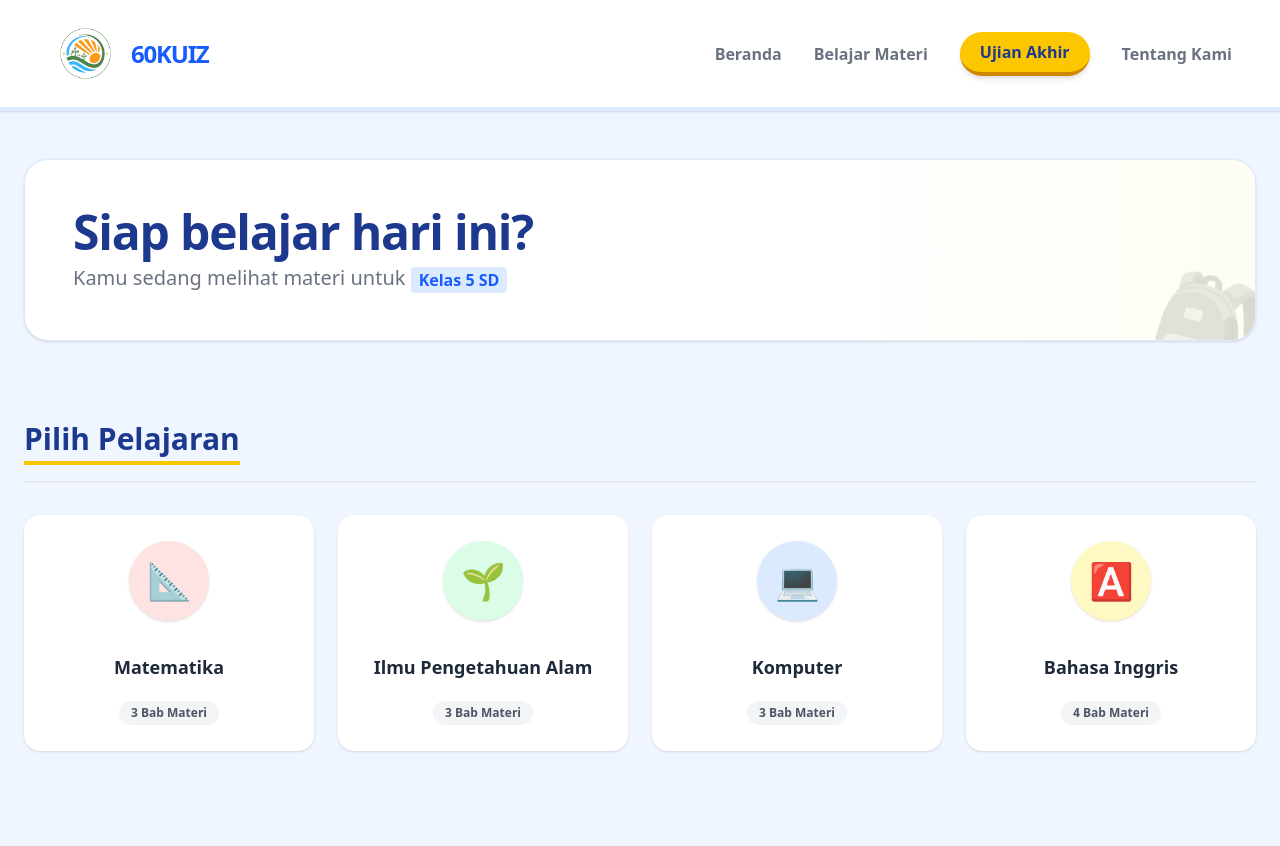
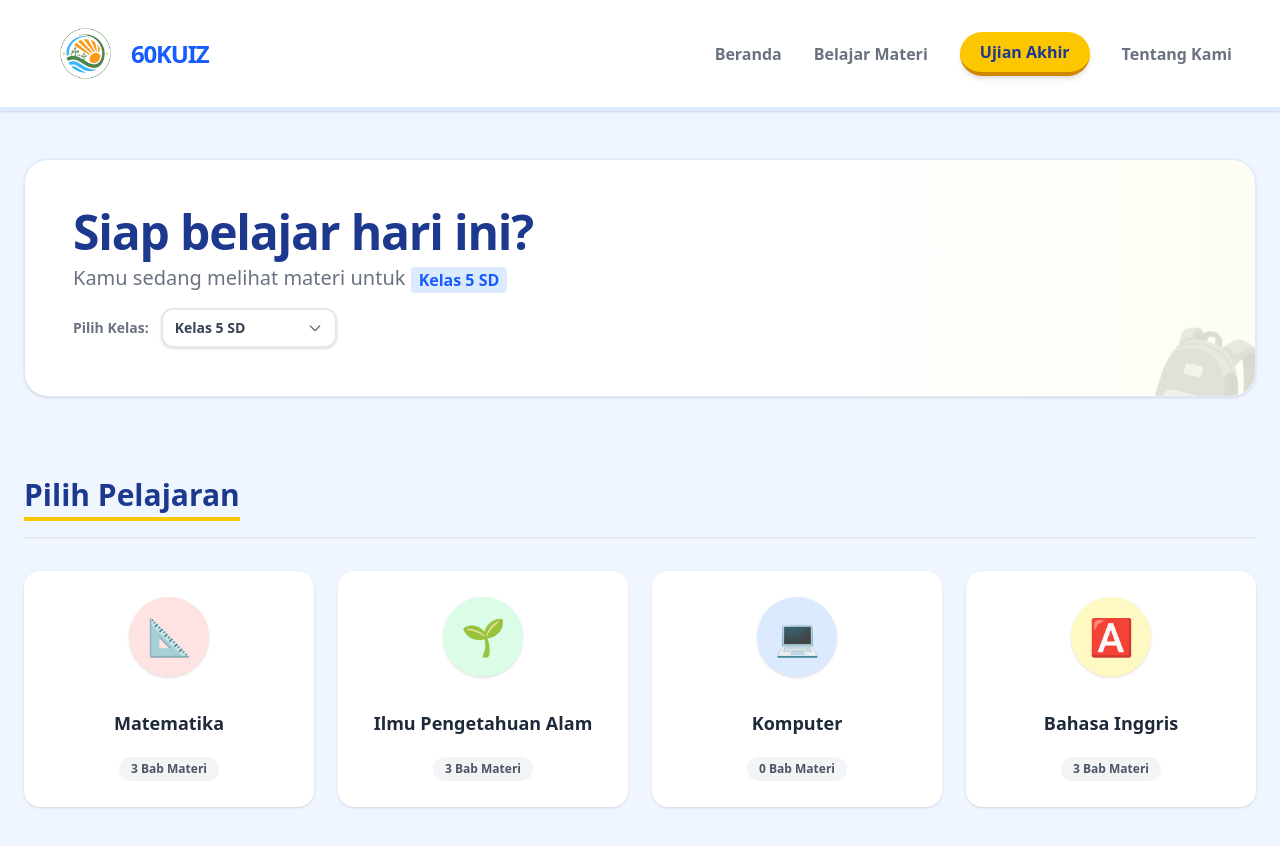
Before and after one commit to Ramaaaadevs/Website-Edukasi-SDN39TBT, a Next.js app: page /modul in a window 1280 px wide. Shown: the top 846 px of the page. Built offline with nearby package versions, Linux system fonts and the light colour scheme.

Commit message:
feat: upgrade class filters in modules page with custom dropdowns and real chapter counts

```diff
--- a/src/app/modul/[mapelSlug]/page.jsx
+++ b/src/app/modul/[mapelSlug]/page.jsx
@@ -1,7 +1,76 @@
 "use client";
 
+import { useState, useEffect, useRef, Suspense } from "react";
 import { useSearchParams, useParams, useRouter } from "next/navigation";
 import Link from "next/link";
+
+// CUSTOM SELECT COMPONENT FOR HIGH-QUALITY DROPDOWNS
+function CustomSelect({ value, options, onChange, themeColor = "blue", compact = false }) {
+  const [isOpen, setIsOpen] = useState(false);
+  const containerRef = useRef(null);
+
+  useEffect(() => {
+    function handleClickOutside(event) {
+      if (containerRef.current && !containerRef.current.contains(event.target)) {
+        setIsOpen(false);
+      }
+    }
+    document.addEventListener("mousedown", handleClickOutside);
+    return () => document.removeEventListener("mousedown", handleClickOutside);
+  }, []);
+
+  const activeOption = options.find((opt) => opt.value === value) || options[0];
+
+  const hoverBg = themeColor === "blue" ? "hover:bg-blue-50 text-blue-900" : "hover:bg-orange-50 text-orange-900";
+  const activeBg = themeColor === "blue" ? "bg-blue-600 text-white" : "bg-orange-500 text-white";
+
+  return (
+    <div className="relative w-full text-left select-none text-gray-800" ref={containerRef}>
+      <button
+        type="button"
+        onClick={() => setIsOpen(!isOpen)}
+        className={`w-full bg-white border-2 rounded-xl flex items-center justify-between font-bold text-xs md:text-sm text-gray-700 shadow-sm hover:shadow transition-all duration-200 cursor-pointer ${
+          compact ? "py-2 px-3" : "py-3 px-4"
+        } ${
+          isOpen ? (themeColor === "blue" ? "border-blue-500 ring-2 ring-blue-100" : "border-orange-500 ring-2 ring-orange-100") : "border-gray-200"
+        }`}
+      >
+        <span className="truncate">{activeOption?.label || ""}</span>
+        <svg
+          className={`h-4 w-4 text-gray-500 transition-transform duration-200 ${isOpen ? "transform rotate-180" : ""}`}
+          fill="none"
+          viewBox="0 0 24 24"
+          stroke="currentColor"
+        >
+          <path strokeLinecap="round" strokeLinejoin="round" strokeWidth={2} d="M19 9l-7 7-7-7" />
+        </svg>
+      </button>
+
+      {isOpen && (
+        <div className="absolute z-50 mt-2 w-full bg-white border border-gray-100 rounded-2xl shadow-xl py-1 overflow-hidden max-h-60 overflow-y-auto">
+          {options.map((option) => {
+            const isSelected = option.value === value;
+            return (
+              <button
+                key={option.value}
+                type="button"
+                onClick={() => {
+                  onChange(option.value);
+                  setIsOpen(false);
+                }}
+                className={`w-full text-left px-4 py-2.5 text-xs font-bold transition-colors cursor-pointer ${
+                  isSelected ? activeBg : `text-gray-600 ${hoverBg}`
+                }`}
+              >
+                {option.label}
+              </button>
+            );
+          })}
+        </div>
+      )}
+    </div>
+  );
+}
 
 // ==========================================
 // 1. DATA (Database Materi)
@@ -145,12 +214,19 @@ const Breadcrumb = ({ judulMapel, kelasAktif }) => (
   </div>
 );
 
-const HeaderBanner = ({ data, kelasAktif, onBack, onGantiKelas }) => (
-  <div className={`rounded-3xl p-8 md:p-12 text-white relative overflow-hidden shadow-xl mb-10 bg-gradient-to-r ${data.gradient}`}>
+const HeaderBanner = ({ data, kelasAktif, onBack, onGantiKelas }) => {
+  const opsiKelas = [
+    { value: "5", label: "Kelas 5" },
+    { value: "6", label: "Kelas 6" },
+    { value: "semua", label: "Semua Kelas" }
+  ];
+
+  return (
+    <div className={`rounded-3xl p-8 md:p-12 text-white relative shadow-xl mb-10 bg-gradient-to-r ${data.gradient}`}>
       <div className="relative z-10 w-full md:w-2/3">
         <button
           onClick={onBack}
-        className="flex items-center text-sm font-bold opacity-80 hover:opacity-100 transition mb-4"
+          className="flex items-center text-sm font-bold opacity-80 hover:opacity-100 transition mb-4 cursor-pointer"
         >
           <svg className="w-4 h-4 mr-1" fill="none" stroke="currentColor" viewBox="0 0 24 24"><path strokeLinecap="round" strokeLinejoin="round" strokeWidth="2" d="M10 19l-7-7m0 0l7-7m-7 7h18"></path></svg>
           Ganti Pelajaran
@@ -160,36 +236,31 @@ const HeaderBanner = ({ data, kelasAktif, onBack, onGantiKelas }) => (
           {data.judul}
         </h1>
 
-      {/* --- BAGIAN DROPDOWN PILIH KELAS (DITAMBAHKAN KEMBALI) --- */}
-      <div className="flex items-center gap-3 mt-4">
-        <p className="text-white/90 text-lg font-medium">Materi untuk:</p>
-        <div className="relative">
-          <select
-            value={kelasAktif}
-            onChange={(e) => onGantiKelas(e.target.value)}
-            className="appearance-none bg-white/20 hover:bg-white/30 text-white font-bold py-2 pl-4 pr-10 rounded-xl border border-white/30 backdrop-blur-sm cursor-pointer focus:outline-none focus:ring-2 focus:ring-white/50 transition-all"
-          >
-            {[5, 6].map((k) => (
-              <option key={k} value={k} className="text-gray-800 bg-white">
-                Kelas {k}
-              </option>
-            ))}
-          </select>
-          {/* Icon Panah Dropdown */}
-          <div className="pointer-events-none absolute inset-y-0 right-0 flex items-center px-3 text-white">
-            <svg className="h-4 w-4 fill-current" viewBox="0 0 20 20"><path d="M5.293 7.293a1 1 0 011.414 0L10 10.586l3.293-3.293a1 1 0 111.414 1.414l-4 4a1 1 0 01-1.414 0l-4-4a1 1 0 010-1.414z" clipRule="evenodd" /></svg>
-          </div>
+        {/* --- BAGIAN DROPDOWN PILIH KELAS DENGAN CUSTOM SELECT --- */}
+        <div className="flex flex-col sm:flex-row sm:items-center gap-3 mt-4">
+          <p className="text-white/95 text-base md:text-lg font-bold">Materi untuk:</p>
+          <div className="w-40">
+            <CustomSelect
+              value={String(kelasAktif)}
+              options={opsiKelas}
+              onChange={onGantiKelas}
+              themeColor="blue"
+              compact={true}
+            />
           </div>
         </div>
         {/* --------------------------------------------------------- */}
 
       </div>
 
-    <div className="hidden md:flex absolute right-10 top-1/2 -translate-y-1/2 text-[10rem] opacity-20 rotate-12 select-none pointer-events-none">
+      <div className="absolute inset-0 rounded-3xl overflow-hidden pointer-events-none z-0">
+        <div className="hidden md:flex absolute right-10 top-1/2 -translate-y-1/2 text-[10rem] opacity-20 rotate-12 select-none">
           {data.iconUtama}
         </div>
       </div>
+    </div>
   );
+};
 
 const TopicCard = ({ item, mapelSlug, kelasAktif }) => (
   <div className="bg-white rounded-2xl p-6 shadow-sm hover:shadow-xl transition-all hover:-translate-y-1 border border-transparent hover:border-blue-200 group flex flex-col h-full">
@@ -211,7 +282,9 @@ const TopicCard = ({ item, mapelSlug, kelasAktif }) => (
 const EmptyState = ({ kelasAktif }) => (
   <div className="col-span-full py-20 text-center border-2 border-dashed border-gray-200 rounded-3xl">
     <div className="text-6xl mb-4 grayscale opacity-30">📭</div>
-    <h3 className="text-xl font-bold text-gray-400">Belum ada materi untuk Kelas {kelasAktif}</h3>
+    <h3 className="text-xl font-bold text-gray-400">
+      Belum ada materi untuk {kelasAktif === "semua" ? "Semua Kelas" : `Kelas ${kelasAktif}`}
+    </h3>
     <p className="text-gray-400 text-sm">Coba cek pelajaran lain atau kembali lagi nanti ya!</p>
   </div>
 );
@@ -219,24 +292,25 @@ const EmptyState = ({ kelasAktif }) => (
 // ==========================================
 // 3. MAIN COMPONENT
 // ==========================================
-export default function HalamanSubModul() {
+export function HalamanSubModulContent() {
   const params = useParams();
   const searchParams = useSearchParams();
   const router = useRouter();
 
   const slug = params.mapelSlug;
-  const kelasAktif = parseInt(searchParams.get("kelas")) || 5;
+  const kelasParam = searchParams.get("kelas");
+  const kelasAktif = kelasParam === "6" ? "6" : (kelasParam === "semua" ? "semua" : "5");
 
   // Logic: Ambil data berdasarkan slug, fallback ke default jika tidak ketemu
   const dataCurrent = databaseMateri[slug] || databaseMateri["default"];
 
   // Logic: Filtering Kelas
   const listTopikTersedia = dataCurrent.topik.filter(item => {
-    // Jika di data ada properti 'kelas', filter berdasarkan itu
+    if (kelasAktif === "semua") return true;
+    const kelasNum = parseInt(kelasAktif);
     if (item.kelas) {
-      return item.kelas.includes(kelasAktif);
+      return item.kelas.includes(kelasNum);
     }
-    // Jika tidak ada properti 'kelas', berarti materi ini untuk semua kelas
     return true;
   });
 
@@ -283,3 +357,11 @@ export default function HalamanSubModul() {
     </div>
   );
 }
+
+export default function HalamanSubModul() {
+  return (
+    <Suspense fallback={<div className="h-screen flex items-center justify-center font-bold text-gray-400">Loading Modul...</div>}>
+      <HalamanSubModulContent />
+    </Suspense>
+  );
+}
--- a/src/app/modul/page.jsx
+++ b/src/app/modul/page.jsx
@@ -1,7 +1,76 @@
 "use client";
 
-import { useState } from "react";
+import { useState, useEffect, useRef, Suspense } from "react";
 import Link from "next/link";
+import { useRouter, useSearchParams } from "next/navigation";
+
+// CUSTOM SELECT COMPONENT FOR HIGH-QUALITY DROPDOWNS
+function CustomSelect({ value, options, onChange, themeColor = "blue", compact = false }) {
+  const [isOpen, setIsOpen] = useState(false);
+  const containerRef = useRef(null);
+
+  useEffect(() => {
+    function handleClickOutside(event) {
+      if (containerRef.current && !containerRef.current.contains(event.target)) {
+        setIsOpen(false);
+      }
+    }
+    document.addEventListener("mousedown", handleClickOutside);
+    return () => document.removeEventListener("mousedown", handleClickOutside);
+  }, []);
+
+  const activeOption = options.find((opt) => opt.value === value) || options[0];
+
+  const hoverBg = themeColor === "blue" ? "hover:bg-blue-50 text-blue-900" : "hover:bg-orange-50 text-orange-900";
+  const activeBg = themeColor === "blue" ? "bg-blue-600 text-white" : "bg-orange-500 text-white";
+
+  return (
+    <div className="relative w-full text-left select-none animate-fadeIn" ref={containerRef}>
+      <button
+        type="button"
+        onClick={() => setIsOpen(!isOpen)}
+        className={`w-full bg-white border-2 rounded-xl flex items-center justify-between font-bold text-xs md:text-sm text-gray-700 shadow-sm hover:shadow transition-all duration-200 cursor-pointer ${
+          compact ? "py-2 px-3" : "py-3 px-4"
+        } ${
+          isOpen ? (themeColor === "blue" ? "border-blue-500 ring-2 ring-blue-100" : "border-orange-500 ring-2 ring-orange-100") : "border-gray-200"
+        }`}
+      >
+        <span className="truncate">{activeOption?.label || ""}</span>
+        <svg
+          className={`h-4 w-4 text-gray-500 transition-transform duration-200 ${isOpen ? "transform rotate-180" : ""}`}
+          fill="none"
+          viewBox="0 0 24 24"
+          stroke="currentColor"
+        >
+          <path strokeLinecap="round" strokeLinejoin="round" strokeWidth={2} d="M19 9l-7 7-7-7" />
+        </svg>
+      </button>
+
+      {isOpen && (
+        <div className="absolute z-50 mt-2 w-full bg-white border border-gray-100 rounded-2xl shadow-xl py-1 overflow-hidden max-h-60 overflow-y-auto">
+          {options.map((option) => {
+            const isSelected = option.value === value;
+            return (
+              <button
+                key={option.value}
+                type="button"
+                onClick={() => {
+                  onChange(option.value);
+                  setIsOpen(false);
+                }}
+                className={`w-full text-left px-4 py-2.5 text-xs font-bold transition-colors cursor-pointer ${
+                  isSelected ? activeBg : `text-gray-600 ${hoverBg}`
+                }`}
+              >
+                {option.label}
+              </button>
+            );
+          })}
+        </div>
+      )}
+    </div>
+  );
+}
 
 // DATA MATA PELAJARAN
 // Kita ubah strukturnya. Sekarang setiap mapel punya data khusus untuk kelas 5 dan 6.
@@ -12,10 +81,10 @@ const databaseMapel = [
     slug: "matematika",
     icon: "📐",
     warna: "bg-red-100 text-red-500",
-    // Data spesifik per kelas
     infoKelas: {
-      "5": { jumlahBab: 3},
-      "6": { jumlahBab: 8}
+      "5": { jumlahBab: 3 },
+      "6": { jumlahBab: 4 },
+      "semua": { jumlahBab: 4 }
     }
   },
   {
@@ -26,7 +95,8 @@ const databaseMapel = [
     warna: "bg-green-100 text-green-600",
     infoKelas: {
       "5": { jumlahBab: 3, deskripsi: "Ekosistem & Manusia" },
-      "6": { jumlahBab: 9, deskripsi: "Tata Surya & Listrik" }
+      "6": { jumlahBab: 3, deskripsi: "Tata Surya & Listrik" },
+      "semua": { jumlahBab: 3, deskripsi: "Materi IPA Lengkap" }
     }
   },
   {
@@ -36,8 +106,9 @@ const databaseMapel = [
     icon: "💻",
     warna: "bg-blue-100 text-blue-500",
     infoKelas: {
-      "5": { jumlahBab: 3, deskripsi: "Dasar Ketik & Paint" },
-      "6": { jumlahBab: 3, deskripsi: "Microsoft Office Dasar" }
+      "5": { jumlahBab: 0, deskripsi: "Dasar Komputer" },
+      "6": { jumlahBab: 0, deskripsi: "Dasar Komputer" },
+      "semua": { jumlahBab: 0, deskripsi: "Dasar Komputer" }
     }
   },
   {
@@ -47,37 +118,75 @@ const databaseMapel = [
     icon: "🅰️",
     warna: "bg-yellow-100 text-yellow-600",
     infoKelas: {
-      "5": { jumlahBab: 4, deskripsi: "Daily Conversation" },
-      "6": { jumlahBab: 6, deskripsi: "Grammar & Tenses" }
+      "5": { jumlahBab: 3, deskripsi: "Daily Conversation" },
+      "6": { jumlahBab: 2, deskripsi: "Grammar & Tenses" },
+      "semua": { jumlahBab: 3, deskripsi: "Bahasa Inggris Lengkap" }
     }
   },
 ];
 
-export default function HalamanModul() {
-  // Default Kelas 5
-  const [kelasTerpilih, setKelasTerpilih] = useState("5");
+export function HalamanModulContent() {
+  const router = useRouter();
+  const searchParams = useSearchParams();
 
-  const handleGantiKelas = (e) => {
-    setKelasTerpilih(e.target.value);
+  // Read initial class from search parameters (default "5")
+  const kelasParam = searchParams.get("kelas");
+  const initialKelas = kelasParam === "6" ? "6" : (kelasParam === "semua" ? "semua" : "5");
+
+  const [kelasTerpilih, setKelasTerpilih] = useState(initialKelas);
+
+  // Sync state with query parameters
+  useEffect(() => {
+    const currentParam = searchParams.get("kelas");
+    const syncKelas = currentParam === "6" ? "6" : (currentParam === "semua" ? "semua" : "5");
+    setKelasTerpilih(syncKelas);
+  }, [searchParams]);
+
+  const handleGantiKelas = (val) => {
+    setKelasTerpilih(val);
+    router.push(`/modul?kelas=${val}`);
   };
+
+  const opsiKelas = [
+    { value: "5", label: "Kelas 5 SD" },
+    { value: "6", label: "Kelas 6 SD" },
+    { value: "semua", label: "Semua Kelas" }
+  ];
 
   return (
     <div className="page-container">
 
       {/* 1. HEADER SECTION */}
       <div className="modul-header-wrapper">
-        <header className="modul-header-box">
-          <div className="relative z-10">
+        <header className="modul-header-box flex flex-col md:flex-row md:items-center justify-between gap-6 relative">
+          <div className="relative z-10 max-w-xl">
             <h1 className="modul-title">Siap belajar hari ini?</h1>
-            <p className="modul-subtitle">
-              Kamu sedang melihat materi untuk <span className="font-bold text-blue-600 bg-blue-100 px-2 py-0.5 rounded text-base align-middle">Kelas {kelasTerpilih} SD</span>
+            <p className="modul-subtitle mb-4">
+              Kamu sedang melihat materi untuk <span className="font-bold text-blue-600 bg-blue-100 px-2 py-0.5 rounded text-base align-middle">
+                {kelasTerpilih === "semua" ? "Semua Kelas SD" : `Kelas ${kelasTerpilih} SD`}
+              </span>
             </p>
+
+            <div className="flex items-center gap-3 mt-4">
+              <span className="text-gray-500 font-bold text-sm">Pilih Kelas:</span>
+              <div className="w-44">
+                <CustomSelect
+                  value={kelasTerpilih}
+                  options={opsiKelas}
+                  onChange={handleGantiKelas}
+                  themeColor="blue"
+                  compact={true}
+                />
+              </div>
+            </div>
           </div>
 
           {/* Hiasan Kanan Header */}
-          <div className="hidden md:block absolute right-0 top-0 h-full w-1/3 bg-gradient-to-l from-yellow-50 to-transparent opacity-50" />
-          <div className="hidden md:block text-8xl absolute -right-4 -bottom-8 opacity-20 rotate-12 grayscale hover:grayscale-0 transition-all duration-500">
-            🎒
+          <div className="absolute inset-0 rounded-3xl overflow-hidden pointer-events-none z-0">
+            <div className="hidden md:block absolute right-0 top-0 h-full w-1/3 bg-gradient-to-l from-yellow-50 to-transparent opacity-50" />
+            <div className="hidden md:block text-8xl absolute -right-4 -bottom-8 opacity-20 rotate-12 grayscale hover:grayscale-0 transition-all duration-500 select-none">
+              🎒
+            </div>
           </div>
         </header>
       </div>
@@ -94,17 +203,15 @@ export default function HalamanModul() {
         {/* 3. GRID MATA PELAJARAN */}
         <div className="modul-grid">
           {databaseMapel.map((mapel) => {
-            // Ambil info detail berdasarkan kelas yang dipilih user saat ini
-            const info = mapel.infoKelas[kelasTerpilih];
+            // Count total chapters based on selected class filter
+            const jumlahBab = mapel.infoKelas[kelasTerpilih]?.jumlahBab || 0;
 
             return (
-              // PENTING: Kita kirim data kelas lewat URL Query (?kelas=5)
-              // Supaya halaman selanjutnya tahu harus buka materi kelas berapa
               <Link
                 href={`/modul/${mapel.slug}?kelas=${kelasTerpilih}`}
                 key={mapel.id}
               >
-                <div className="card-mapel group">
+                <div className="card-mapel group cursor-pointer">
 
                   <div className={`card-mapel-icon ${mapel.warna} group-hover:scale-110 transition-transform`}>
                     {mapel.icon}
@@ -112,9 +219,8 @@ export default function HalamanModul() {
 
                   <h3 className="card-mapel-title">{mapel.judul}</h3>
 
-                  {/* Tampilkan Jumlah Bab sesuai Kelas */}
                   <span className="card-chip">
-                    {info.jumlahBab} Bab Materi
+                    {jumlahBab} Bab Materi
                   </span>
 
                 </div>
@@ -127,3 +233,11 @@ export default function HalamanModul() {
     </div>
   );
 }
+
+export default function HalamanModul() {
+  return (
+    <Suspense fallback={<div className="h-screen flex items-center justify-center font-bold text-gray-400">Loading Modul...</div>}>
+      <HalamanModulContent />
+    </Suspense>
+  );
+}
```
Lines whose indentation alone changed are shown as unchanged.
